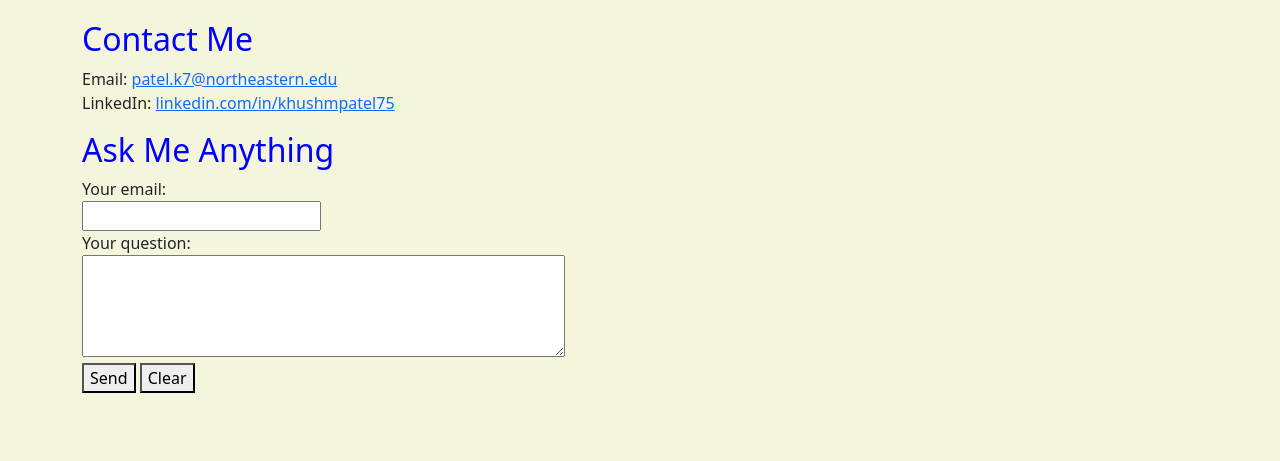
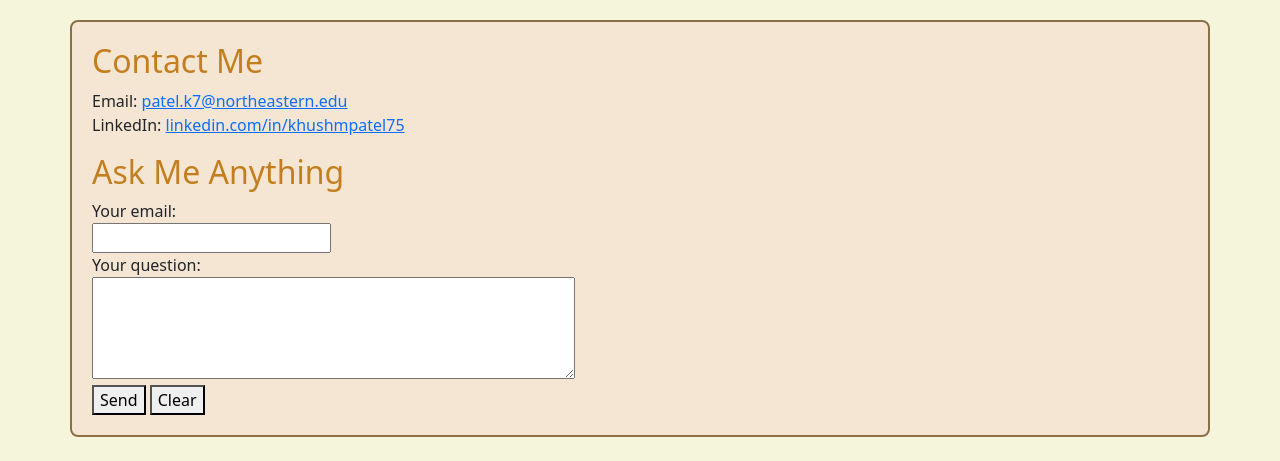
Before and after one commit to kmpat339/khush-homepage, a website: page index.html in a window 1280 px wide. Shown: the part 1203-1664 px from the top of the page. Before the commit the page ends 1620 px from the top, so only its background shows below. Drawn offline with nearby package versions, Linux system fonts and the light colour scheme.

Commit message:
more changes

```diff
--- a/css/style.css
+++ b/css/style.css
@@ -21,8 +21,11 @@ section > h2 {
   color: #c37f1f;
 }
 
-.textcolor-blue {
-    color:blue;
+.contact {
+  background-color: #f5e6d3;
+  padding: 20px;
+  border-radius: 8px;
+  border: 2px solid #8b6f47;
 }
 
 
--- a/index.html
+++ b/index.html
@@ -75,7 +75,7 @@
       </section>
 
       <section class="container my-4">
-        <h2>The Climb</h2>
+        <h2>From Cell Bio to Code</h2>
 
         <div class="mountain-scene">
           <button id="journey-btn" class="btn btn-dark">
@@ -102,19 +102,23 @@
       </section>
     </main>
 
-    <footer class="container my-4">
-      <h2 class="textcolor-blue">Contact Me</h2>
+    <footer class="container my-4 contact">
+      <section class="">
+        <h2>Contact Me</h2>
         <address>
           Email:
-        <a href="mailto:patel.k7@northeastern.edu">patel.k7@northeastern.edu</a
+          <a href="mailto:patel.k7@northeastern.edu"
+            >patel.k7@northeastern.edu</a
           ><br />
           LinkedIn:
           <a href="https://www.linkedin.com/in/YOUR-HANDLE" target="_blank"
             >linkedin.com/in/khushmpatel75</a
           >
         </address>
+      </section>
 
-      <h2 class="textcolor-blue">Ask Me Anything</h3>
+      <section>
+        <h2>Ask Me Anything</h2>
         <form>
           <label for="user-email">Your email:</label><br />
           <input type="email" id="user-email" name="email" />
@@ -127,6 +131,7 @@
           <button type="submit">Send</button>
           <button type="reset">Clear</button>
         </form>
+      </section>
     </footer>
   </body>
 </html>
```
Lines whose indentation alone changed are shown as unchanged.
